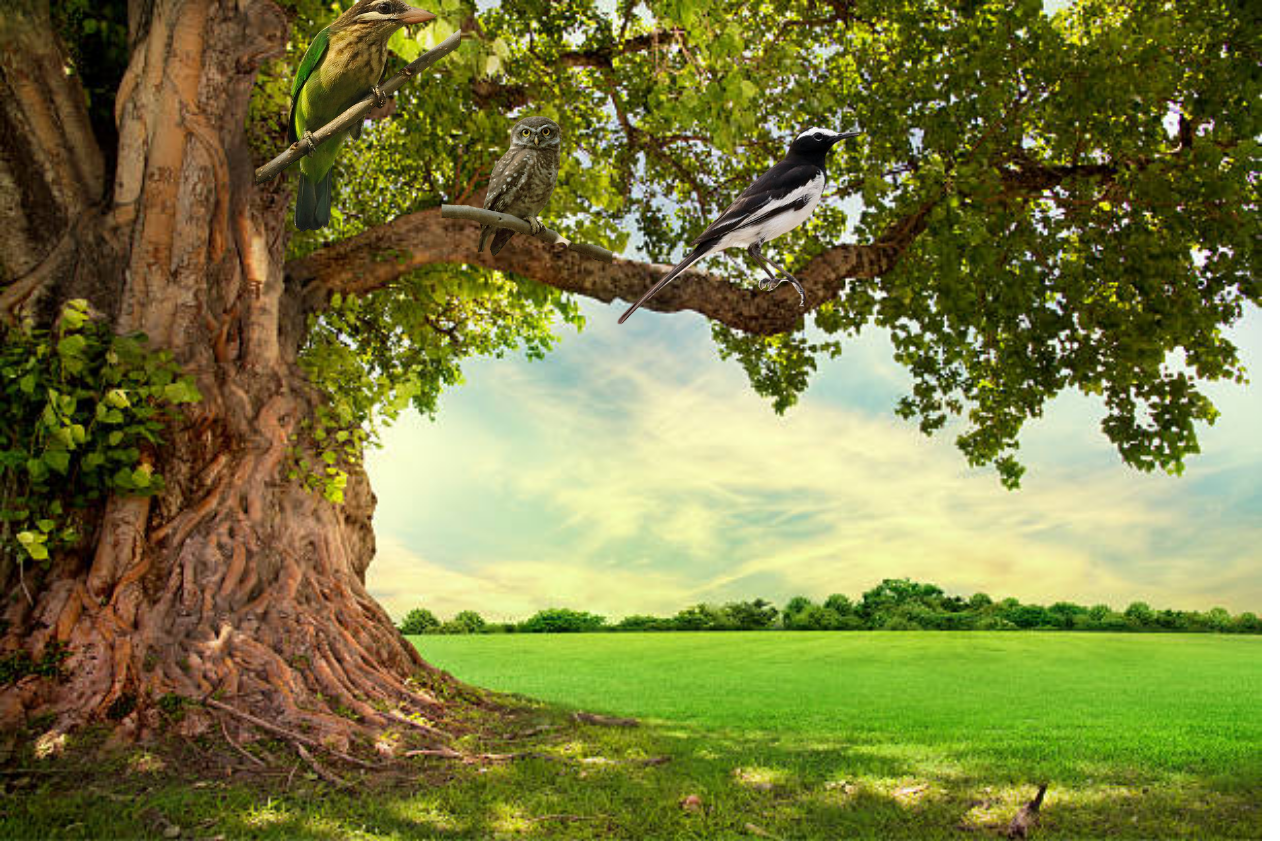
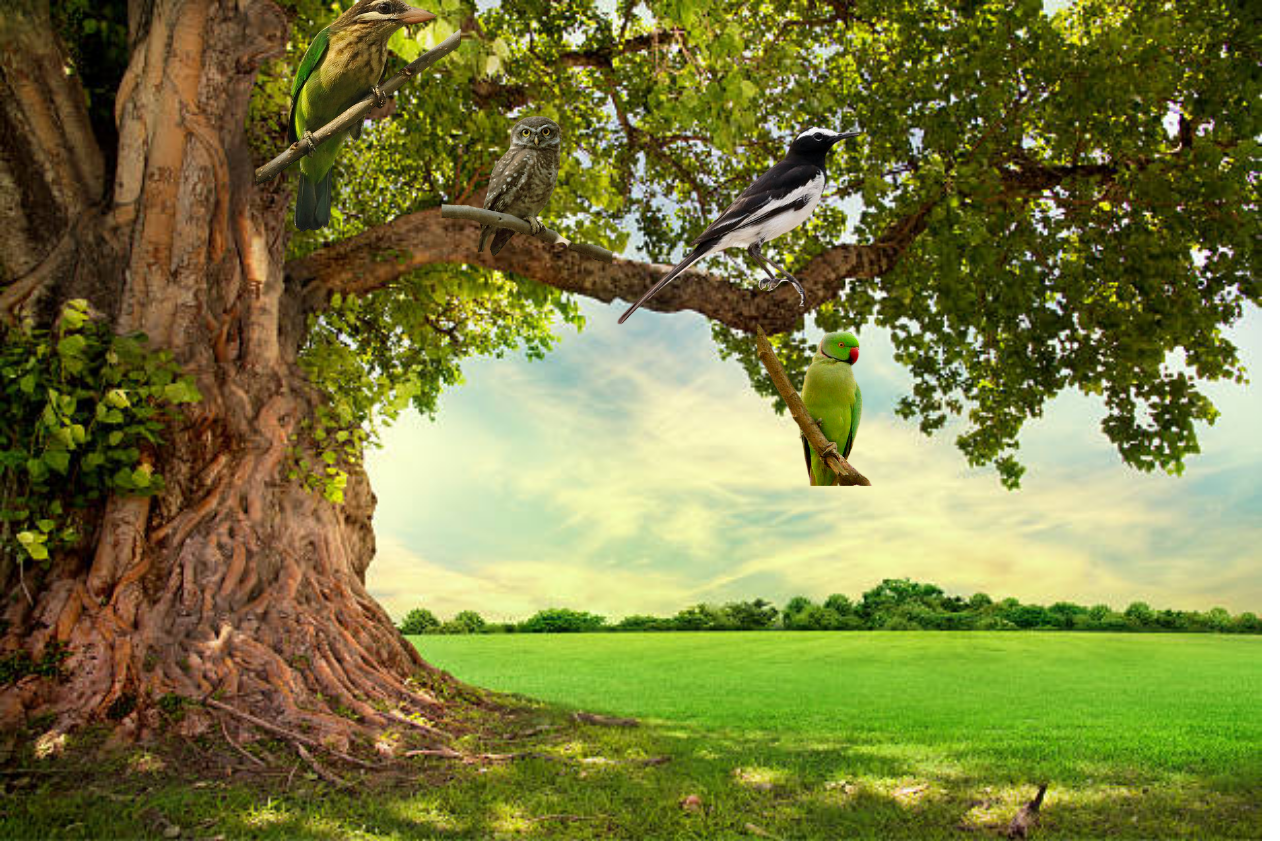
Before and after one commit to arjun-com/birds-eye-view, a website: page index.html in a window 1280 px wide. Drawn offline with Linux system fonts and the light colour scheme.

Commit message:
Add files via upload

```diff
--- a/index.html
+++ b/index.html
@@ -25,7 +25,7 @@
             <h1 id = "bird-modal-name" class = "text-center font-bold text-2xl text-gray-800"></h1>
         </div>
 
-        <img class = "w-full rounded-lg my-4" src="" alt="" id = "bird-modal-thumbnail">
+        <img class = "rounded-lg my-4 h-full w-full object-cover" src="" alt="" id = "bird-modal-thumbnail">
 
         <div class = "bg-gray-100 rounded-lg w-full my-4 p-2">
             <p id = "bird-modal-desc" class = "text-left font-bold text-xl text-gray-800"></p>
--- a/scripts/bird_handler.js
+++ b/scripts/bird_handler.js
@@ -28,6 +28,15 @@ const birds = [
         "desc": "During the breeding season, which commences at the onset of summer, their vocalizations become pronounced and persistent, particularly in the early mornings. Their call is a repetitive “Kot-roo…Kotroo…” that begins with an explosive trrr. These avian creatures primarily feed on fruits and serve a crucial function in forests by aiding in seed dispersal.",
         "top": "-100px",
         "left": "400px"
+    },
+    {
+        "name": "Rose Ringed Parakeet",
+        "img": "./bird_images/rose_ringed_parakeet-removebg-preview.png",
+        "thumbnail": "./bird_images/rose ringed parakeet.jpg",
+        "sound": "./bird_sounds/Rose-ringed Parakeet (Psittacula krameri).mp3",
+        "desc": "The male adults exhibit a pink and black neck ring, while the hens and immature birds of both genders either lack neck rings or display subtle, shadow-like pale to dark grey neck rings. Both males and females possess the ability to mimic human speech.",
+        "top": "500px",
+        "left": "1200px"
     }
 ]
 
```
Also changed, not shown: bird_images/rose_ringed_parakeet-removebg-preview.png (added), styles/prod.css, 1 other file.
